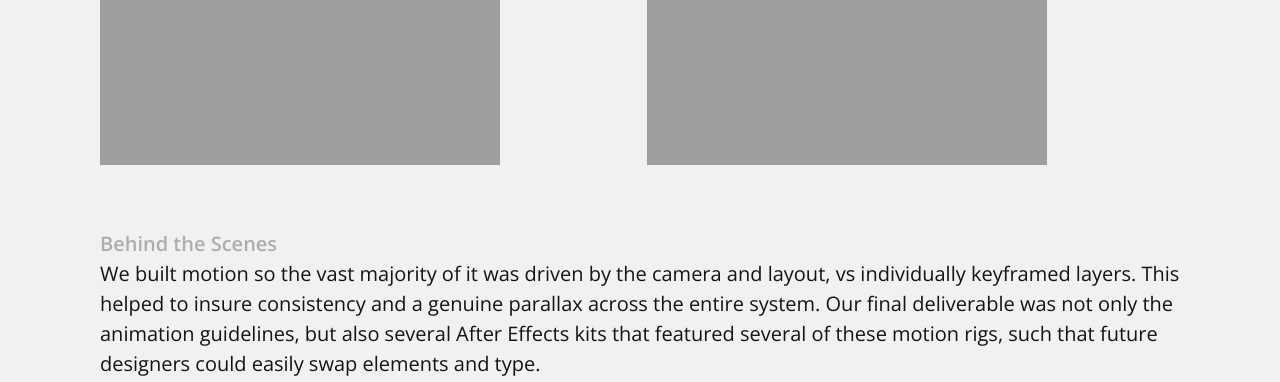
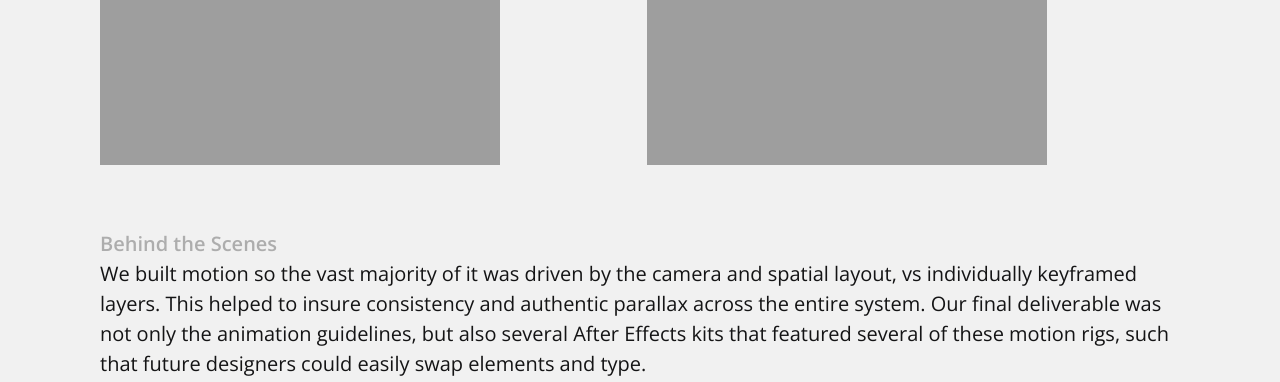
Before and after one commit to gorociao/peprally-website, a Jekyll site: the page built from _my_collection/moma.markdown, in a window 1280 px wide and 900 px high, scrolled down 4428 px, cut to the strip 0-382 px from the top of the window. Built offline with Jekyll 4.4.1, drawn with Linux system fonts in a browser that asks for light colours.

Commit message:
moma type changes

```diff
--- a/_my_collection/moma.markdown
+++ b/_my_collection/moma.markdown
@@ -71,7 +71,7 @@
 <br/>
 ## **Behind the Scenes**
 
-We built motion so the vast majority of it was driven by the camera and layout, vs individually keyframed layers. This helped to insure consistency and a genuine parallax across the entire system. Our final deliverable was not only the animation guidelines, but also several After Effects kits that featured several of these motion rigs, such that future designers could easily swap elements and type.
+We built motion so the vast majority of it was driven by the camera and spatial layout, vs individually keyframed layers. This helped to insure consistency and authentic parallax across the entire system. Our final deliverable was not only the animation guidelines, but also several After Effects kits that featured several of these motion rigs, such that future designers could easily swap elements and type.
 
 <div class='embed-container' style="margin-bottom: calc(100% * -.01);">
 <iframe src="https://player.vimeo.com/video/356687491/?background=1&autoplay=1&loop=1" style="margin-top: calc(100% * -.01);" width="640" height="2197" frameborder="0" allow="autoplay; fullscreen" allowfullscreen></iframe>
```
